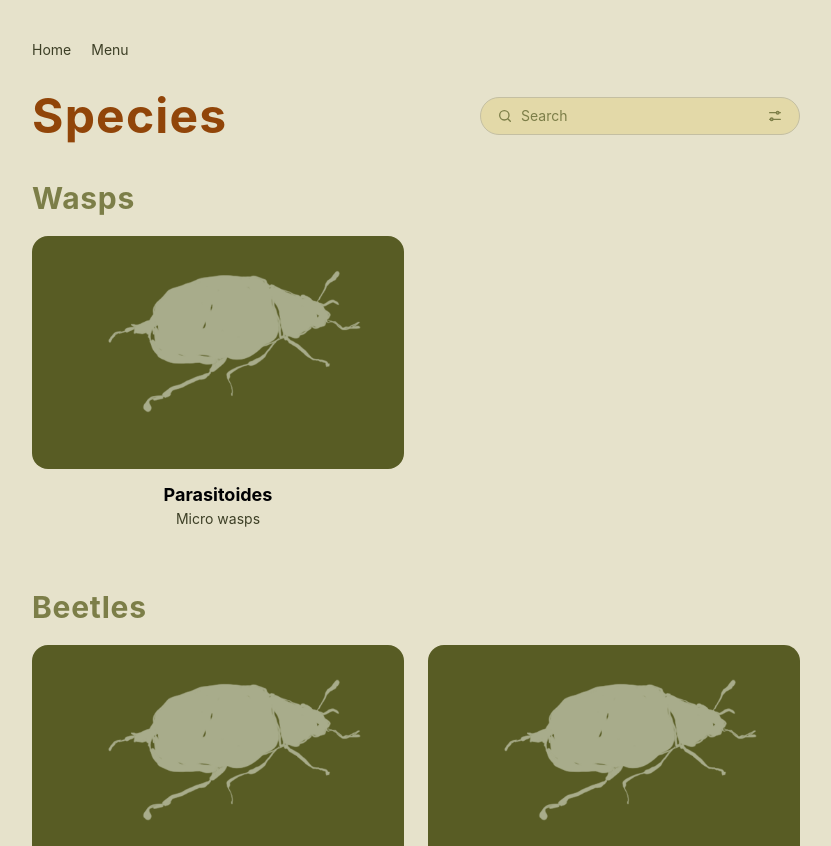
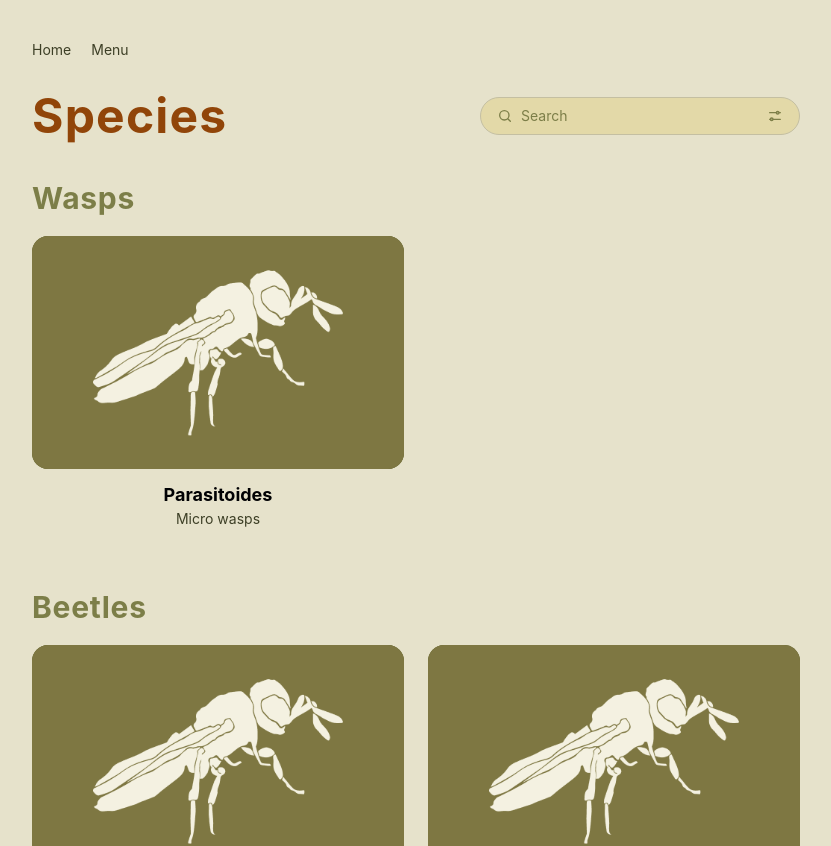
Before and after one commit to Biomimesiscr/microsito-codice-alado, a React (Vite) app: page /species in a window 1280 px wide. Shown: the top 846 px of the page, without its empty margins (224-1055 px from the left). Built offline with nearby package versions, Linux system fonts and the light colour scheme.

Commit message:
feat: add microavispa illustrations and update species data references

```diff
--- a/src/components/about/About.tsx
+++ b/src/components/about/About.tsx
@@ -21,7 +21,7 @@ export function About() {
     <Surface tone="cream" scroll className="pb-24">
       <BackButton />
 
-      <AnimatedSection delay={1} duration={6}>
+      <AnimatedSection  duration={2}>
         <AboutHero
           title={t("about.cicima.title")}
           body={t("about.cicima.body")}
--- a/src/components/about/TeamSection.tsx
+++ b/src/components/about/TeamSection.tsx
@@ -22,8 +22,8 @@ export function TeamSection({ title, members }: TeamSectionProps) {
     // su posición final y ese margen negativo aún no tapa el borde superior
     // contra la banda musgo, así que se ve asomar como una línea horizontal
     // durante la animación. Solo el fundido evita ese destape transitorio.
-    <AnimatedSection delay={1} duration={6} yOffset={0}>
-      <section className="-mt-[49px] z-0 rounded-b-[56px] border-3 border-accent px-8 pt-24 pb-16 sm:px-12 md:px-16 md:pt-28">
+    <AnimatedSection  duration={2} yOffset={0}>
+      <section className="-mt-12.5 z-0 rounded-b-[56px] border-3 border-t-0 border-accent px-8 pt-24 pb-16 sm:px-12 md:px-16 md:pt-28">
         <h2 className="mb-14 text-center text-3xl font-bold tracking-wide text-accent md:text-5xl">
           {title}
         </h2>
--- a/src/components/species/SpeciesCard.tsx
+++ b/src/components/species/SpeciesCard.tsx
@@ -1,5 +1,4 @@
 import { useNavigate } from "react-router";
-import { Decor } from "../decor/Decor";
 import type { SpeciesItem } from "./speciesData";
 
 export interface SpeciesCardProps {
@@ -10,9 +9,30 @@ export interface SpeciesCardProps {
 export function SpeciesCard({ species, subtitle }: SpeciesCardProps) {
   const navigate = useNavigate();
 
+
+  function changeImage() {
+    const btn = document.getElementById(`species-card-${species.id}`);
+    btn?.addEventListener("mouseover", () => {
+      const img = btn.querySelector("img");
+      if (img) {
+        img.setAttribute("src", species.image);
+      }
+    });
+
+    btn?.addEventListener("mouseout", () => {
+      const img = btn.querySelector("img");
+      if (img) {
+        img.setAttribute("src", species.illustration);
+      }
+    });
+  }
+
+  changeImage();
+
   return (
     <button
       type="button"
+      id={`species-card-${species.id}`}
       onClick={() => navigate(species.to)}
       className="group block w-full text-left cursor-pointer focus:outline-none focus-visible:ring-2 focus-visible:ring-accent/40 rounded-2xl"
     >
@@ -23,12 +43,13 @@ export function SpeciesCard({ species, subtitle }: SpeciesCardProps) {
       */}
       <div
         data-surface="olive"
-        className="relative aspect-[16/10] overflow-hidden rounded-2xl bg-surface text-fg"
+        className="relative aspect-16/10 overflow-hidden rounded-2xl bg-surface text-fg"
       >
         {/* El PNG trae mucho margen vacío alrededor del insecto, así que con
             `contain` quedaría diminuto: se amplía la máscara por encima de la
             caja para que la ilustración llene la tarjeta. */}
-        <Decor src={species.image} className="inset-0" style={{ maskSize: "135%", WebkitMaskSize: "135%" }} />
+        {/* <Decor src={species.image} className="inset-0" style={{ maskSize: "135%", WebkitMaskSize: "135%" }} /> */}
+        <img src="/illustrations/bugs/microavispa.png" alt={species.name} className="w-full h-full object-cover" />
       </div>
 
       {/* En reposo el texto va suelto sobre la crema; al hover aparece la
--- a/src/components/species/speciesData.ts
+++ b/src/components/species/speciesData.ts
@@ -9,7 +9,7 @@
  * `image` es un placeholder compartido hasta que haya ilustración por especie.
  */
 
-const PLACEHOLDER_IMAGE = "/illustrations/home1.png";
+const PLACEHOLDER_IMAGE = "/illustrations/bugs/microavispa.png";
 
 export interface SpeciesItem {
   /** Clave de traducción del subtítulo: `species.items.<id>`. */
@@ -36,14 +36,14 @@ export const speciesCategories: SpeciesCategory[] = [
   {
     id: "wasps",
     items: [
-      { id: "parasitoides", name: "Parasitoides", image: PLACEHOLDER_IMAGE, to: "/micro-avispa" },
+      { id: "parasitoides", name: "Parasitoides", image: "/images/bugs/microavispa.png", illustration: "/illustrations/bugs/microavispa.png", to: "/micro-avispa" },
     ],
   },
   {
     id: "beetles",
     items: [
-      { id: "zopherus", name: "Zopherus", image: PLACEHOLDER_IMAGE, to: "/micro-avispa" },
-      { id: "chrysina", name: "Chrysina", image: PLACEHOLDER_IMAGE, to: "/micro-avispa" },
+      { id: "zopherus", name: "Zopherus", image: PLACEHOLDER_IMAGE, illustration: PLACEHOLDER_IMAGE, to: "/micro-avispa" },
+      { id: "chrysina", name: "Chrysina", image: PLACEHOLDER_IMAGE, illustration: PLACEHOLDER_IMAGE, to: "/micro-avispa" },
     ],
   }
 ];
```
Also changed, not shown: public/illustrations/bugs/microavispa.png (added), public/images/bugs/microavispa.png (added).
